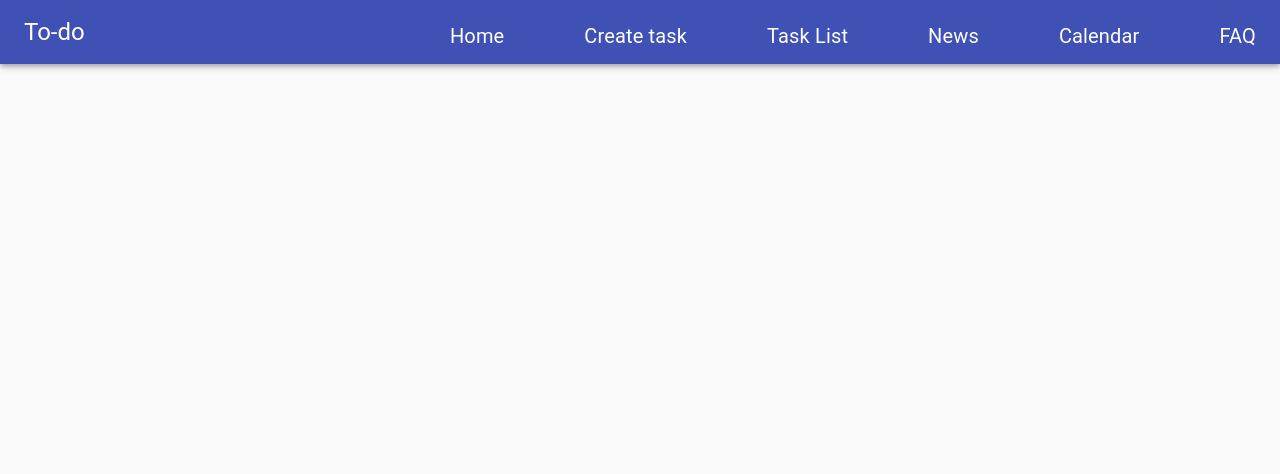
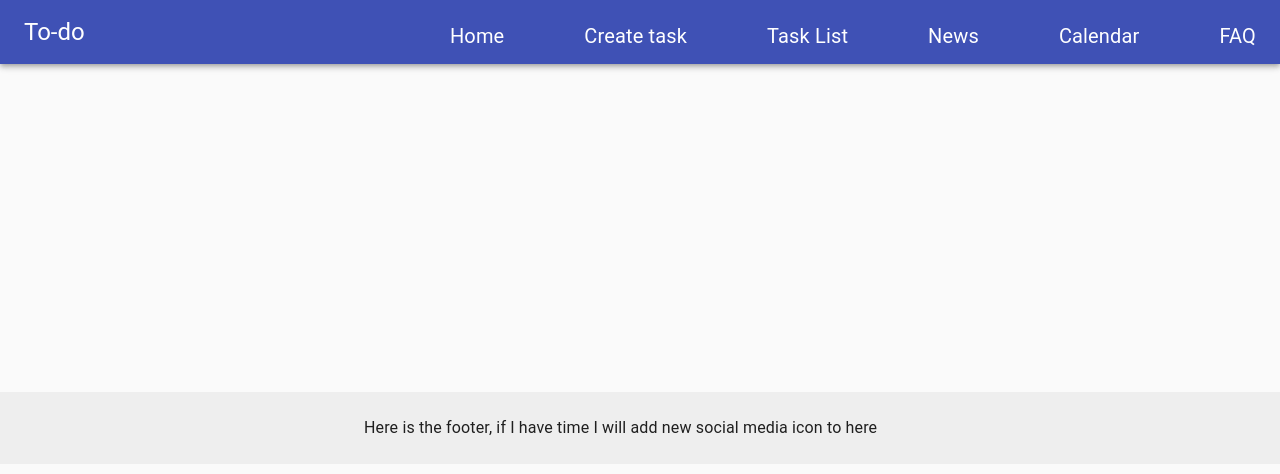
Before and after one commit to malker97/cs565fullstackproject, a React (Create React App) app in the folder src/frontend/my-app/: page /weather in a window 1280 px wide. Shown: the top 474 px of the page. Built offline with nearby package versions, Linux system fonts and the light colour scheme; no server answers.

Commit message:
add new footer

```diff
--- a/src/frontend/my-app/src/App.js
+++ b/src/frontend/my-app/src/App.js
@@ -1,6 +1,6 @@
 import logo from './logo.svg';
 import './App.css';
-import { Navbar, Home, News, Tasklist, Createtask, About, Weather, Calendar } from './Page';
+import { Navbar, Home, News, Tasklist, Createtask, About, Weather, Calendar,Footer } from './Page';
 import { BrowserRouter as Router, Routes, Route } from "react-router-dom";
 
 function App() {
@@ -19,6 +19,7 @@ function App() {
           <Route path="/weather" element={<Weather />} />
         </Routes>
       </Router>
+      <Footer />
     </div>
   );
 }
--- /dev/null
+++ b/src/frontend/my-app/src/Page/footer.js
@@ -0,0 +1,39 @@
+import * as React from 'react';
+import CssBaseline from '@mui/material/CssBaseline';
+import Box from '@mui/material/Box';
+import Typography from '@mui/material/Typography';
+import Container from '@mui/material/Container';
+import Link from '@mui/material/Link';
+
+function Footer() {
+    return (
+        <Box
+        sx={{
+          display: 'flex',
+          flexDirection: 'column',
+          minHeight: '50vh',
+        }}
+      >
+      <Box
+        component="footer"
+        sx={{
+          py: 3,
+          px: 2,
+          mt: 'auto',
+          backgroundColor: (theme) =>
+            theme.palette.mode === 'light'
+              ? theme.palette.grey[200]
+              : theme.palette.grey[800],
+        }}
+      >
+        <Container maxWidth="sm">
+          <Typography variant="body1">
+            Here is the footer, if I have time I will add new social media icon to here
+          </Typography>
+          {/* <Copyright /> */}
+        </Container>
+      </Box>
+      </Box>
+    );
+}
+export default Footer;
--- a/src/frontend/my-app/src/Page/index.js
+++ b/src/frontend/my-app/src/Page/index.js
@@ -6,3 +6,4 @@ export {default as About} from './about'
 export {default as Navbar} from './navbar'
 export {default as Weather} from './weather'
 export {default as Calendar} from './calendar'
+export {default as Footer} from './footer'
```
